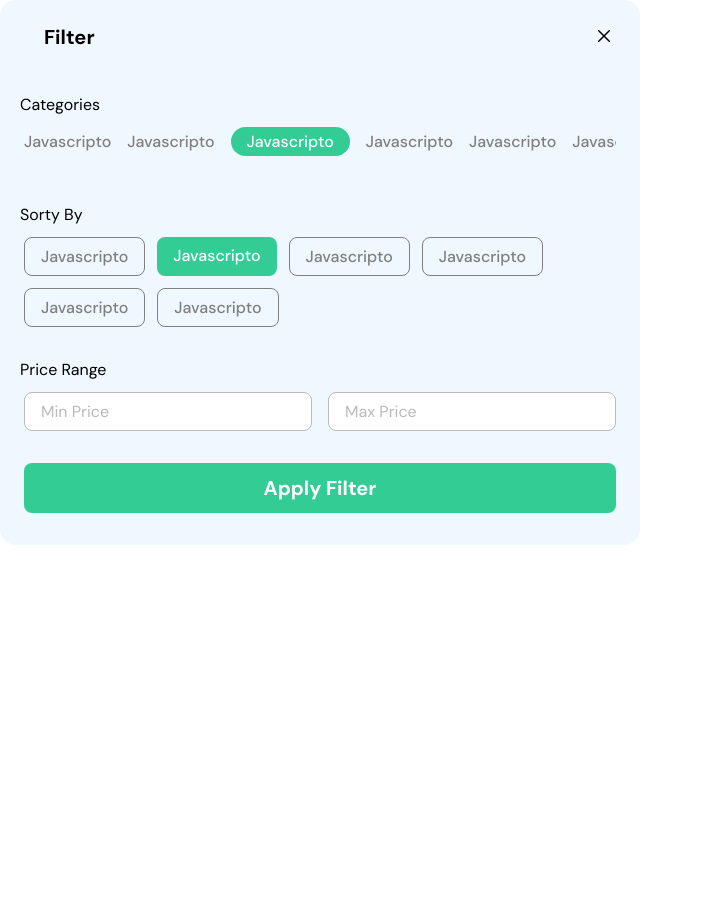
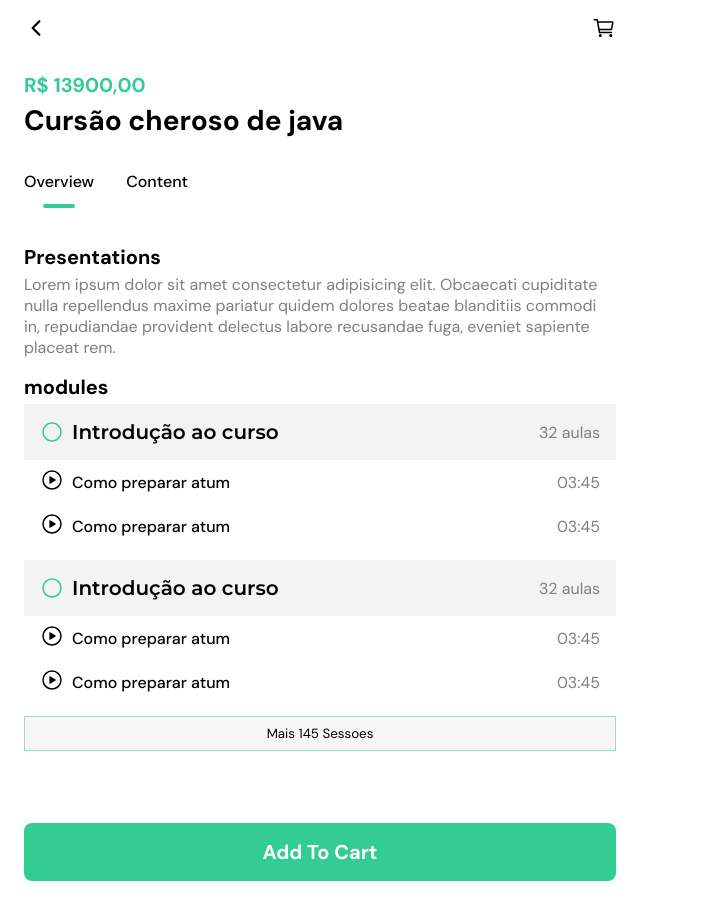
Before and after one commit to Pixel-Wave/frontend_teraShop, a React (Create React App) app: page / in a window 1280 px wide. Shown: the whole page, without its empty margins (0-703 px from the left). Before the commit the page ends 800 px from the top, so only its background shows below. Built offline with nearby package versions, Linux system fonts and the light colour scheme; the HTML template or start-up script is replaced by a standard one.

Commit message:
feat - Tela de conteudos de um curso

```diff
--- a/src/App.js
+++ b/src/App.js
@@ -4,17 +4,19 @@ import { SignIn } from "./pages/SignIn";
 import { SearchPage } from "./pages/SearchPage";
 import { ExploreProducts } from "./pages/ExploreProducts";
 import { FilterModal } from "./Components/FilterModal";
+import { Product } from "./pages/Product";
 
 function App() {
   return (
     <>
       <GlobalStyle/>
-      <FilterModal/>
+      <Product/>
       {/*
         <Home/>
         <SignIn/>
         <SearchPage/>
         <ExploreProducts/>
+        <FilterModal/>
       */}
     </>
   )
--- /dev/null
+++ b/src/Components/ContentsCourse/index.jsx
@@ -0,0 +1,94 @@
+import React from "react"
+import {
+    ContainerModules,
+    CourseContents,
+    Module,
+    HeaderModule,
+    ItemModule,
+    CardItem,
+    SeeMoreModules,
+} from './styles';
+
+export function ContentCourse() {
+    return(
+        <CourseContents>
+            <h3>Presentations</h3>
+            <p>
+                Lorem ipsum dolor sit amet
+                consectetur adipisicing elit.
+                Obcaecati cupiditate nulla repellendus
+                maxime pariatur quidem dolores beatae
+                blanditiis commodi in, repudiandae provident
+                delectus labore recusandae fuga,
+                eveniet sapiente placeat rem.
+            </p>
+            <h3>modules</h3>
+            <ContainerModules>
+                <Module>
+                    <HeaderModule>
+                        <span className="active" >
+                            <ion-icon name="ellipse-outline"></ion-icon>
+                            <h1>Introdução ao curso</h1>
+                        </span>
+                        <p>32 aulas</p>
+                    </HeaderModule>
+                    <ItemModule className="active">
+                        <CardItem className="free">
+                            <span>
+                                <button>
+                                    <ion-icon name="play-circle-outline"></ion-icon>
+                                </button>
+                                    <h2>Como preparar atum</h2>
+                            </span>
+                                <p>03:45</p>
+                        </CardItem>
+
+                        <CardItem className="free">
+                            <span>
+                                <button>
+                                    <ion-icon name="play-circle-outline"></ion-icon>
+                                </button>
+                                    <h2>Como preparar atum</h2>
+                            </span>
+                                <p>03:45</p>
+                        </CardItem>
+                    </ItemModule>
+                </Module>
+
+                <Module>
+                    <HeaderModule>
+                        <span className="active" >
+                            <ion-icon name="ellipse-outline"></ion-icon>
+                            <h1>Introdução ao curso</h1>
+                        </span>
+                        <p>32 aulas</p>
+                    </HeaderModule>
+                    <ItemModule className="active">
+                        <CardItem className="free">
+                            <span>
+                                <button>
+                                    <ion-icon name="play-circle-outline"></ion-icon>
+                                </button>
+                                    <h2>Como preparar atum</h2>
+                            </span>
+                                <p>03:45</p>
+                        </CardItem>
+
+                        <CardItem className="free">
+                            <span>
+                                <button>
+                                    <ion-icon name="play-circle-outline"></ion-icon>
+                                </button>
+                                    <h2>Como preparar atum</h2>
+                            </span>
+                                <p>03:45</p>
+                        </CardItem>
+                    </ItemModule>
+                </Module>
+                <SeeMoreModules>
+                    Mais 145 Sessoes
+                </SeeMoreModules>
+            </ContainerModules>
+        </CourseContents>
+    );
+}
--- /dev/null
+++ b/src/Components/ContentsCourse/styles.js
@@ -0,0 +1,94 @@
+import styled from "styled-components";
+
+export const CourseContents  = styled.div`
+    padding: 0 1.5rem;
+    h3 {
+        padding-bottom: 4px;
+        font-size: 1.25rem;
+        margin-top: 1rem;
+    }
+    p {
+        color: var(--dark-grey);
+    }
+`;
+
+export const ContainerModules = styled.section`
+    display: flex;
+    flex-direction: column;
+    gap: 0.5rem;
+`;
+
+export const Module = styled.div`
+    flex:  1;
+    display: flex;
+    flex-direction: column;
+
+    margin-bottom: 0.25rem;
+`;
+
+export const HeaderModule = styled.div`
+    flex: 1;
+    display: flex;
+    justify-content: space-between;
+    align-items: center;
+    padding: 1rem;
+    background-color: var(--grey-light-1);
+
+    h1 {
+        font-size: 1.25rem;
+        font-weight: 600;
+    }
+
+    span {
+        display: flex;
+        align-items: center;
+        gap: 0.5rem;
+        ion-icon{
+            color: var(--primary);
+            font-size: 1.5rem;
+            font-weight: 700;
+        }
+    }
+`;
+
+export const ItemModule = styled.div`
+    display: flex;
+    flex-direction: column;
+`;
+
+export const CardItem = styled.div`
+    display: flex;
+    align-items: center;
+    justify-content: space-between;
+    padding:0.5rem 1rem;
+    gap: 1rem;
+
+    span {
+        display: flex;
+        gap: 0.5rem;
+        align-items: center;
+    }
+
+
+    button {
+        border: none;
+        background-color: var(--white);
+    }
+
+    h2 {
+        font-size: 1rem;
+        font-weight: 500;
+    }
+
+    ion-icon {
+        font-size: 24px;
+    }
+`;
+
+export const SeeMoreModules = styled.button`
+    display: flex;
+    justify-content: center;
+    border: 1px solid var(--overlay);
+    background-color: var(--grey-light-2);
+    padding: 0.5rem;
+`;
--- a/src/pages/Product/index.jsx
+++ b/src/pages/Product/index.jsx
@@ -1,7 +1,7 @@
 import React from "react";
 import { AnotherCourses } from "../../Components/AnotherCourses";
-
-import {OverviewCourses} from '../../Components/OverviewCourses'
+import { OverviewCourses } from "../../Components/OverviewCourses";
+import { ContentCourse } from "../../Components/ContentsCourse";
 
 import {
     Container,
@@ -31,9 +31,10 @@ export function Product() {
                     <h3 className="active">Overview</h3>
                     <h3>Content</h3>
                 </CourseHeader>
-                <OverviewCourses/>
+                {/* <OverviewCourses/> */}
+                <ContentCourse/>
             </CourseContainer>
-            <AnotherCourses/>
+            {/* <AnotherCourses/> */}
 
             <AddCartButton>
                 Add To Cart
```
